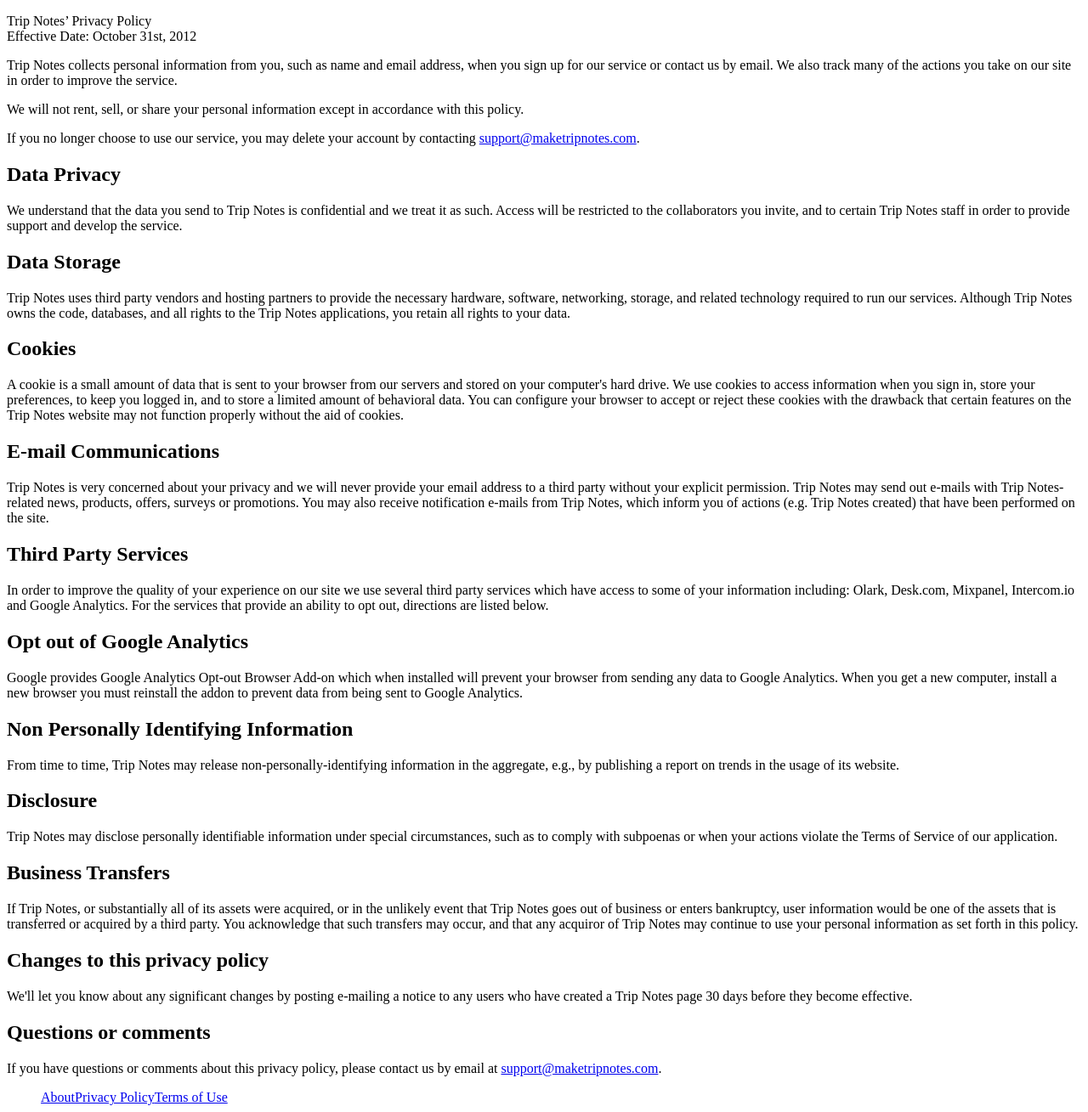
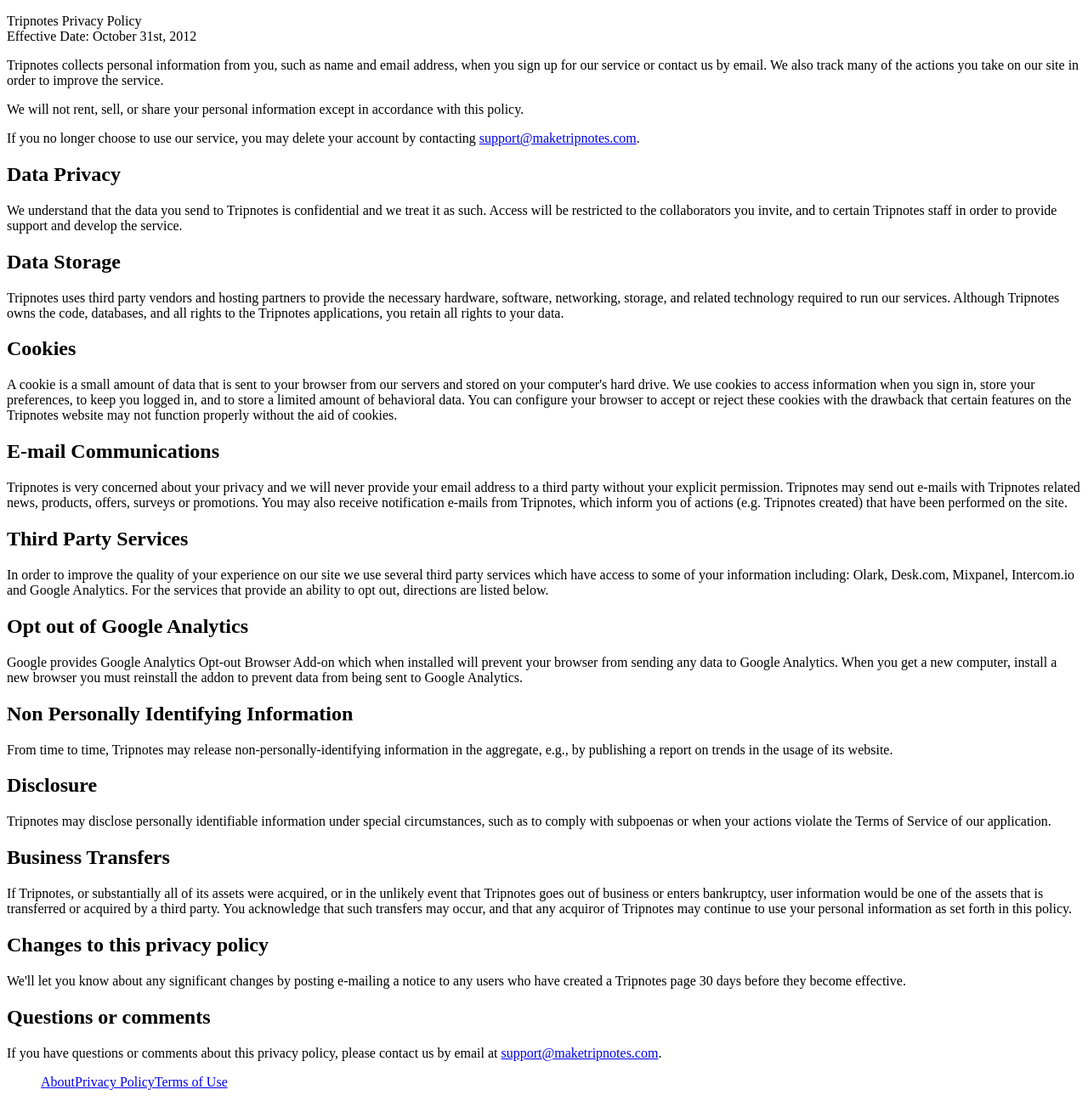
Before and after one commit to steveshaddick/TravelLists, a PHP site: page /privacy-policy in a window 1280 px wide. Shown: the part 157-1466 px from the top of the page at 85% size. After the commit the page ends 1440 px from the top, so only its background shows below. Run offline with PHP 8.4, Linux system fonts and the light colour scheme; data that the repository does not hold is empty; some libraries are stand-ins or nearby versions.

Commit message:
Privacy name update

```diff
--- a/www/views/privacy-policy.php
+++ b/www/views/privacy-policy.php
@@ -11,26 +11,26 @@
 
 
 			<section class="page-content">
-				<p>Trip Notes’ Privacy Policy<br />
+				<p>Tripnotes Privacy Policy<br />
 				Effective Date: October 31st, 2012</p>
 
-				<p>Trip Notes collects personal information from you, such as name and email address, when you sign up for our service or contact us by email. We also track many of the actions you take on our site in order to improve the service.</p>
+				<p>Tripnotes collects personal information from you, such as name and email address, when you sign up for our service or contact us by email. We also track many of the actions you take on our site in order to improve the service.</p>
 
 				<p>We will not rent, sell, or share your personal information except in accordance with this policy.</p>
 
 				<p>If you no longer choose to use our service, you may delete your account by contacting <a href="mailto:support@maketripnotes.com">support@maketripnotes.com</a>.</p>
 
 				<h2>Data Privacy</h2>
-				<p>We understand that the data you send to Trip Notes is confidential and we treat it as such. Access will be restricted to the collaborators you invite, and to certain Trip Notes staff in order to provide support and develop the service.</p>
+				<p>We understand that the data you send to Tripnotes is confidential and we treat it as such. Access will be restricted to the collaborators you invite, and to certain Tripnotes staff in order to provide support and develop the service.</p>
 
 				<h2>Data Storage</h2>
-				<p>Trip Notes uses third party vendors and hosting partners to provide the necessary hardware, software, networking, storage, and related technology required to run our services. Although Trip Notes owns the code, databases, and all rights to the Trip Notes applications, you retain all rights to your data.</p>
+				<p>Tripnotes uses third party vendors and hosting partners to provide the necessary hardware, software, networking, storage, and related technology required to run our services. Although Tripnotes owns the code, databases, and all rights to the Tripnotes applications, you retain all rights to your data.</p>
 
 				<h2>Cookies</h2>
-				<p>A cookie is a small amount of data that is sent to your browser from our servers and stored on your computer's hard drive. We use cookies to access information when you sign in, store your preferences, to keep you logged in, and to store a limited amount of behavioral data. You can configure your browser to accept or reject these cookies with the drawback that certain features on the Trip Notes website may not function properly without the aid of cookies.</p>
+				<p>A cookie is a small amount of data that is sent to your browser from our servers and stored on your computer's hard drive. We use cookies to access information when you sign in, store your preferences, to keep you logged in, and to store a limited amount of behavioral data. You can configure your browser to accept or reject these cookies with the drawback that certain features on the Tripnotes website may not function properly without the aid of cookies.</p>
 
 				<h2>E-mail Communications</h2>
-				<p>Trip Notes is very concerned about your privacy and we will never provide your email address to a third party without your explicit permission. Trip Notes may send out e-mails with Trip Notes-related news, products, offers, surveys or promotions. You may also receive notification e-mails from Trip Notes, which inform you of actions (e.g. Trip Notes created) that have been performed on the site. </p>
+				<p>Tripnotes is very concerned about your privacy and we will never provide your email address to a third party without your explicit permission. Tripnotes may send out e-mails with Tripnotes related news, products, offers, surveys or promotions. You may also receive notification e-mails from Tripnotes, which inform you of actions (e.g. Tripnotes created) that have been performed on the site. </p>
 
 				<h2>Third Party Services</h2>
 				<p>In order to improve the quality of your experience on our site we use several third party services which have access to some of your information including: Olark, Desk.com, Mixpanel, Intercom.io and Google Analytics. For the services that provide an ability to opt out, directions are listed below.</p>
@@ -40,16 +40,16 @@
 				When you get a new computer, install a new browser you must reinstall the addon to prevent data from being sent to Google Analytics.</p>
 
 				<h2>Non Personally Identifying Information</h2>
-				<p>From time to time, Trip Notes may release non-personally-identifying information in the aggregate, e.g., by publishing a report on trends in the usage of its website.</p>
+				<p>From time to time, Tripnotes may release non-personally-identifying information in the aggregate, e.g., by publishing a report on trends in the usage of its website.</p>
 
 				<h2>Disclosure</h2>
-				<p>Trip Notes may disclose personally identifiable information under special circumstances, such as to comply with subpoenas or when your actions violate the Terms of Service of our application.</p>
+				<p>Tripnotes may disclose personally identifiable information under special circumstances, such as to comply with subpoenas or when your actions violate the Terms of Service of our application.</p>
 
 				<h2>Business Transfers</h2>
-				<p>If Trip Notes, or substantially all of its assets were acquired, or in the unlikely event that Trip Notes goes out of business or enters bankruptcy, user information would be one of the assets that is transferred or acquired by a third party. You acknowledge that such transfers may occur, and that any acquiror of Trip Notes may continue to use your personal information as set forth in this policy.</p>
+				<p>If Tripnotes, or substantially all of its assets were acquired, or in the unlikely event that Tripnotes goes out of business or enters bankruptcy, user information would be one of the assets that is transferred or acquired by a third party. You acknowledge that such transfers may occur, and that any acquiror of Tripnotes may continue to use your personal information as set forth in this policy.</p>
 
 				<h2>Changes to this privacy policy</h2>
-				<p>We'll let you know about any significant changes by posting e-mailing a notice to any users who have created a Trip Notes page 30 days before they become effective.</p>
+				<p>We'll let you know about any significant changes by posting e-mailing a notice to any users who have created a Tripnotes page 30 days before they become effective.</p>
 
 				<h2>Questions or comments</h2>
 				<p>If you have questions or comments about this privacy policy, please contact us by email at <a href="mailto:support@maketripnotes.com">support@maketripnotes.com</a>.</p>
```
